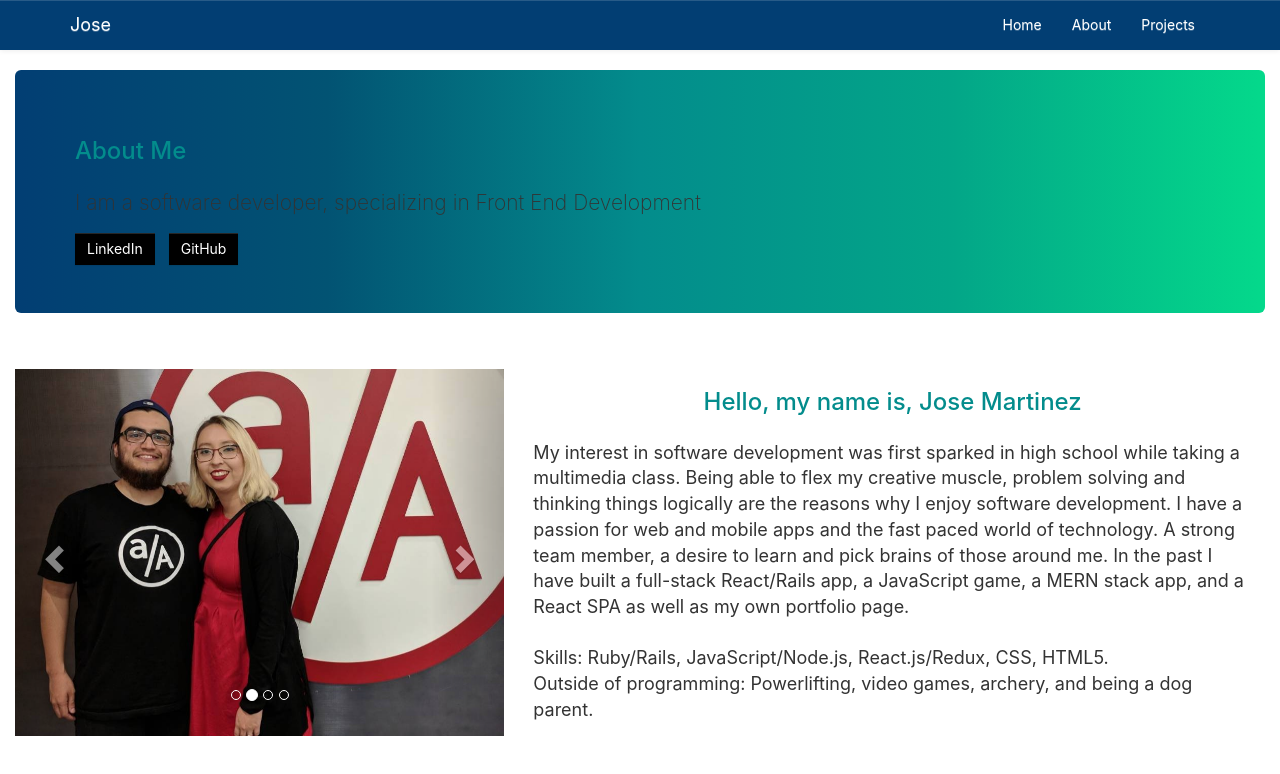
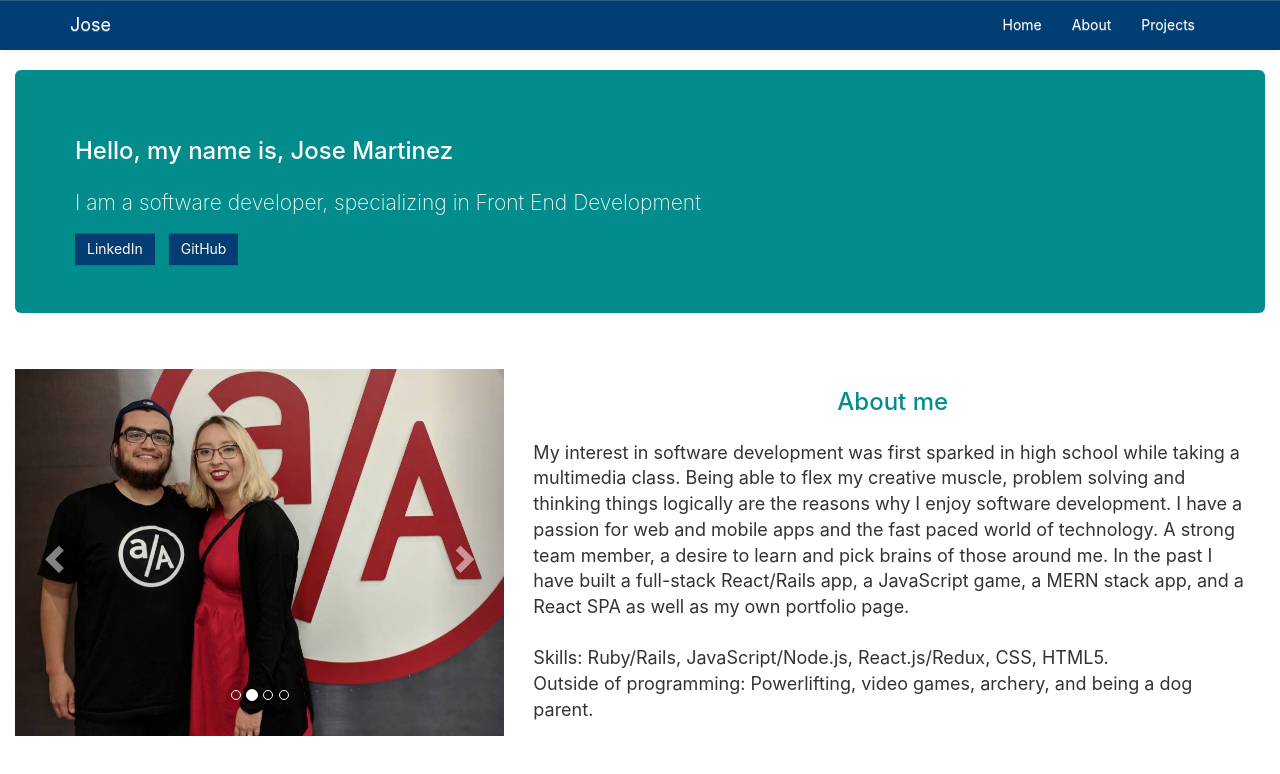
Before and after one commit to jomartinez27/react-port, a React (Create React App) app: page /about in a window 1280 px wide. Shown: the top 774 px of the page. Built offline with nearby package versions, Linux system fonts and the light colour scheme.

Commit message:
Add canvas to home.jsx

```diff
--- a/src/components/About.jsx
+++ b/src/components/About.jsx
@@ -9,8 +9,8 @@ class About extends React.Component {
       <div>
         <Grid className="about-container" fluid>
           <Jumbotron>
-            <h3>About Me</h3>
-            <p>I am a software developer, specializing in Front End Development</p>
+            <h3 className="jumb-text">Hello, my name is, Jose Martinez</h3>
+            <p className="jumb-text">I am a software developer, specializing in Front End Development</p>
             <a target="_blank" href="https://www.linkedin.com/in/jose-martinez-517a29149/"><Button bsStyle="primary">LinkedIn</Button></a>
             <a target="_blank" href="https://github.com/jomartinez27"><Button bsStyle="primary">GitHub</Button></a>
           </Jumbotron>
@@ -32,7 +32,7 @@ class About extends React.Component {
               </Carousel>
             </Col>
             <Col className="about-desc">
-              <h3 className="about-h3">Hello, my name is, Jose Martinez</h3>
+              <h3 className="about-h3">About me</h3>
               <p>
                 My interest in software development was first sparked in high
                 school while taking a multimedia class. Being able to flex my
--- a/src/components/Home.css
+++ b/src/components/Home.css
@@ -1,10 +1,14 @@
 .jumbotron {
   margin-bottom: 4em;
-  background-image: linear-gradient(to right, #023E73, #025373, #038C8C, #03A688, #04D98B);
+  background-color: #038C8C;
 }
 
 .projects-wrapper {
   margin-bottom: 2em;
+}
+
+.jumb-text {
+  color: #FFF;
 }
 
 .projects-pic {
@@ -15,7 +19,7 @@
   background-image: none;
   border: none;
   border-radius: 0;
-  background-color: #000 !important;
+  background-color: #023E73;
   margin-right: 1em;
 }
 
--- a/src/components/Home.jsx
+++ b/src/components/Home.jsx
@@ -4,9 +4,20 @@ import { Jumbotron, Grid, Row, Col, Image, Button } from 'react-bootstrap';
 import './Home.css'
 
 class Home extends React.Component {
+  componentDidMount() {
+    const canvas = this.refs.canvas
+    const ctx = canvas.getContext('2d');
+
+  }
+
   render () {
     return (
       <Grid>
+        <Row>
+          <Col>
+            <canvas ref="canvas" width={640} height={425}></canvas>
+          </Col>
+        </Row>
       </Grid>
     )
   }
```
